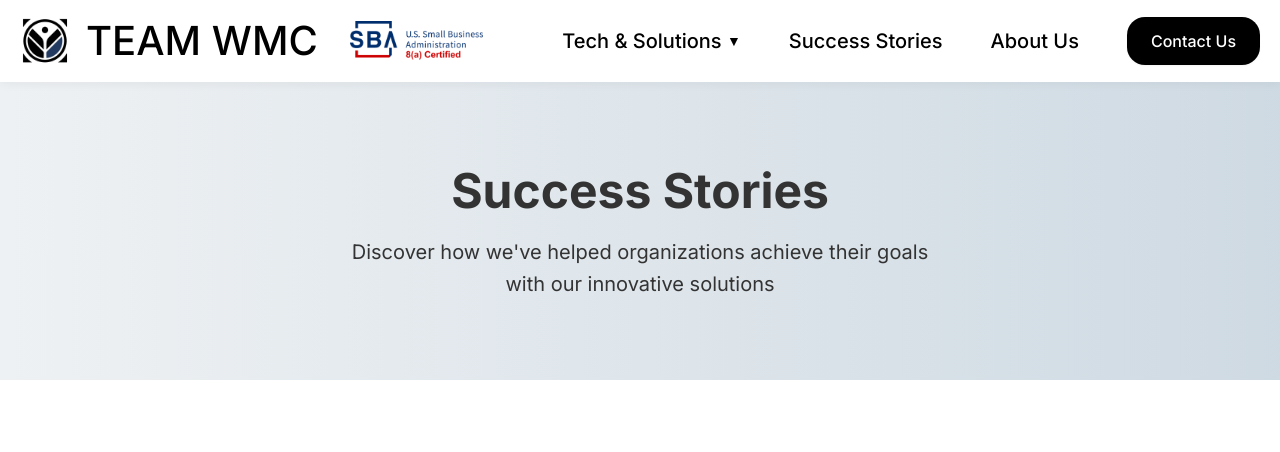
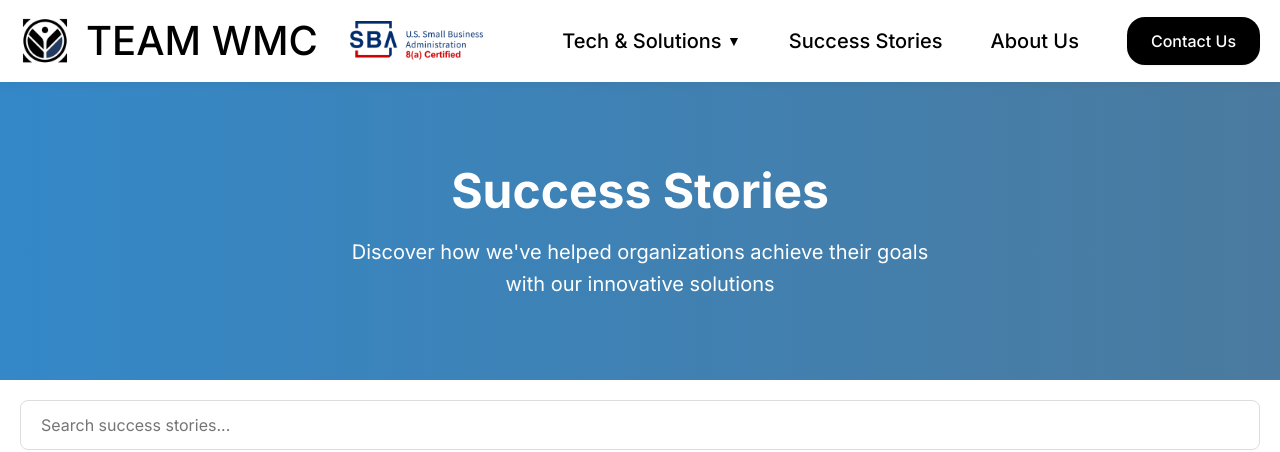
Before and after one commit to anthonyvnguyen/teamWMC, a React (Create React App) app: page /insights in a window 1280 px wide. Shown: the top 452 px of the page. Built offline with nearby package versions, Linux system fonts and the light colour scheme.

Commit message:
changed some styling

```diff
--- a/src/App.css
+++ b/src/App.css
@@ -218,11 +218,11 @@ body {
 }
 
 .security-icon {
-    background-color: #2d2d2d;
+    background-color: #7d5aa1;
 }
 
 .network-icon {
-    background-color: #1a1a1a;
+    background-color: #56b27e;
 }
 
 .solution-icon svg {
--- a/src/styles/Insights.css
+++ b/src/styles/Insights.css
@@ -1,10 +1,10 @@
 .insights-hero {
-    background-color: #f9f9f9;
+
     padding: 80px 20px;
-    background-image: linear-gradient(
+    background: linear-gradient(
         to right,
-        rgba(36, 94, 138, 0.05),
-        rgba(36, 94, 138, 0.2)
+        rgb(52, 136, 200),
+        rgba(36, 94, 138, 0.825)
     );
 }
 
@@ -18,17 +18,18 @@
     font-size: 48px;
     font-weight: 700;
     margin-bottom: 16px;
+    color: #ffffff;
 }
 
 .insights-hero p {
     font-size: 20px;
     max-width: 600px;
     margin: 0 auto;
-    color: #333;
+    color: #ffffff;
 }
 
 .insights-section {
-    padding: 80px 20px;
+    padding: 20px 20px;
 }
 
 .insights-container {
```
